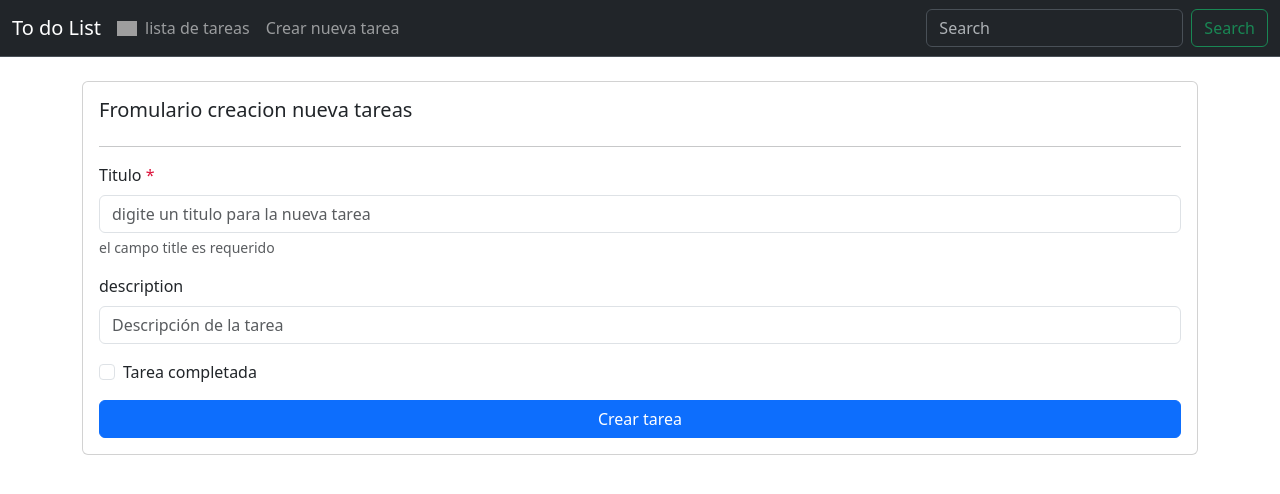
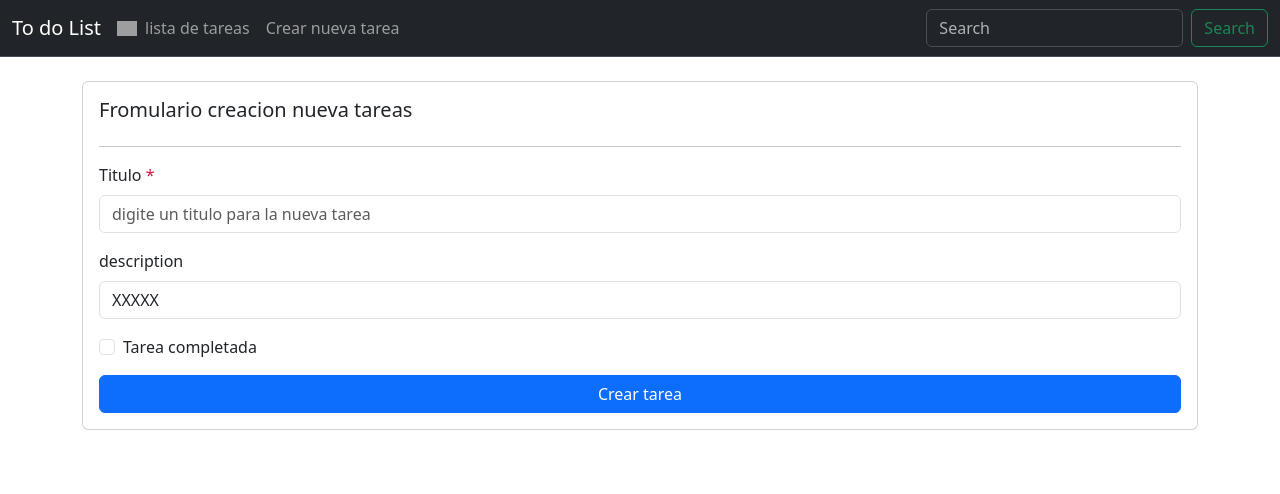
Before and after one commit to vatusay99/frontend, an Angular app: page /create in a window 1280 px wide. Shown: the top 494 px of the page. Built offline with nearby package versions, Linux system fonts and the light colour scheme; grey boxes are pictures that could not be loaded.

Commit message:
validaciones de form reactivas

```diff
--- a/src/app/app.module.ts
+++ b/src/app/app.module.ts
@@ -1,6 +1,6 @@
 import { NgModule } from '@angular/core';
 import { BrowserModule, provideClientHydration, withEventReplay } from '@angular/platform-browser';
-import  { FormsModule } from '@angular/forms';
+import  { FormsModule, ReactiveFormsModule } from '@angular/forms';
 import { HttpClient, HttpClientModule } from '@angular/common/http';
 
 
@@ -18,6 +18,7 @@ import { TaskListComponent } from './components/task-list/task-list.component';
 import { TaskFormComponent } from './components/task-form/task-form.component';
 import { TaskDetailComponent } from './components/task-detail/task-detail.component';
 import { LoadingComponent } from './components/shared/loading/loading.component';
+import { RouterModule } from '@angular/router';
 
 @NgModule({
   declarations: [
@@ -34,6 +35,8 @@ import { LoadingComponent } from './components/shared/loading/loading.component'
     BrowserModule,
     AppRoutingModule,
     FormsModule,
+    ReactiveFormsModule,
+    RouterModule,
     HttpClientModule,
   ],
   providers: [
--- a/src/app/components/task-detail/task-detail.component.ts
+++ b/src/app/components/task-detail/task-detail.component.ts
@@ -26,6 +26,8 @@ export class TaskDetailComponent {
 
       this.getTaskhById(params['id']);
       this.loading = false
+      console.log(this.task);
+
     })
   }
 
--- a/src/app/components/task-form/task-form.component.html
+++ b/src/app/components/task-form/task-form.component.html
@@ -5,20 +5,31 @@
                 <h5 class="card-title">{{title}}</h5>
             </div>
             <hr>
-            <form method="post" class="bg-luz.bg-gradiente mt-3">
+
+            <form class="bg-luz.bg-gradiente mt-3"  [formGroup]="myForm" (ngSubmit)="onSave()" autocomplete="off">
                 <input type="hidden" name="id" value="?">
                 <div class="mb-3">
                     <label for="title" class="form-label">Titulo <span style="color: crimson;">*</span></label>
-                    <input type="text" class="form-control" id="title"
-                        placeholder="digite un titulo para la nueva tarea">
-                    <div id="titleHelp" class="form-text">el campo title es requerido</div>
+                    <input type="text"
+                            class="form-control"
+                            formControlName="title"
+                            placeholder="digite un titulo para la nueva tarea">
+
+                    <div class="form-text alert alert-danger" role="alert" *ngIf="isValidFile('title')" >el campo title es requerido</div>
                 </div>
                 <div class="mb-3">
                     <label for="description" class="form-label">description </label>
-                    <input type="text" class="form-control" id="description" placeholder="Descripción de la tarea">
+                    <input type="text"
+                            class="form-control"
+                            placeholder="Descripción de la tarea"
+                            formControlName="description">
+                    <div  class="form-text alert alert-danger" role="alert" *ngIf="isValidFile('description')"  >el campo description debe contener minimo 10 letras</div>
                 </div>
                 <div class="mb-3 form-check">
-                    <input type="checkbox" class="form-check-input" id="IsCompleted">
+                    <input type="checkbox"
+                            class="form-check-input"
+                            id="IsCompleted"
+                            formControlName="isCompleted">
                     <label class="form-check-label" for="IsCompleted">Tarea completada</label>
                 </div>
                 <div class="d-grid gap-2">
--- a/src/app/components/task-form/task-form.component.ts
+++ b/src/app/components/task-form/task-form.component.ts
@@ -1,4 +1,5 @@
-import { Component } from '@angular/core';
+import { Component, OnInit } from '@angular/core';
+import { FormBuilder, FormControl, FormGroup, Validators } from '@angular/forms';
 
 @Component({
   selector: 'app-task-form',
@@ -7,8 +8,47 @@ import { Component } from '@angular/core';
   templateUrl: './task-form.component.html',
   styleUrl: './task-form.component.css'
 })
-export class TaskFormComponent {
+export class TaskFormComponent implements OnInit {
 
   public title: string = "Fromulario creacion nueva tareas";
   btnName: string = "Crear tarea";
+  tarea = {
+    title: '',
+    description: "XXXXX",
+    isCompleted: false,
+  };
+
+  public myForm: FormGroup = new FormGroup({
+    title: new FormControl('titulo',[ Validators.required],[]),
+    description: new FormControl('',[Validators.minLength(10)],[]),
+    isCompleted: new FormControl(true,[],[]),
+  })
+
+
+  /* public myForm: FormGroup = this.fb.group({
+
+    title:[''],
+    description:[''],
+    isCompleted:[false],
+
+  }); */
+  constructor(private fb: FormBuilder){
+  }
+
+  ngOnInit(): void {
+    this.myForm.reset(this.tarea)
+  }
+
+  isValidFile(field: string){
+    return this.myForm.controls[field].errors
+    && this.myForm.controls[field].touched;
+  }
+
+  onSave():void{
+    if( this.myForm.invalid) return;
+    console.log(this.myForm);
+
+  }
+
+
 }
--- a/src/app/components/task-list/task-list.component.html
+++ b/src/app/components/task-list/task-list.component.html
@@ -50,9 +50,7 @@
                 <tbody>
                     <tr *ngFor="let item of TaskList">
                         <th scope="row">
-                            <a [routerLink]="['/detail',item.id ]">
                             {{ item.id }}
-                            </a>
                         </th>
                         <td>{{ item.title }}</td>
                         <td>{{ item.description }}</td>
```
